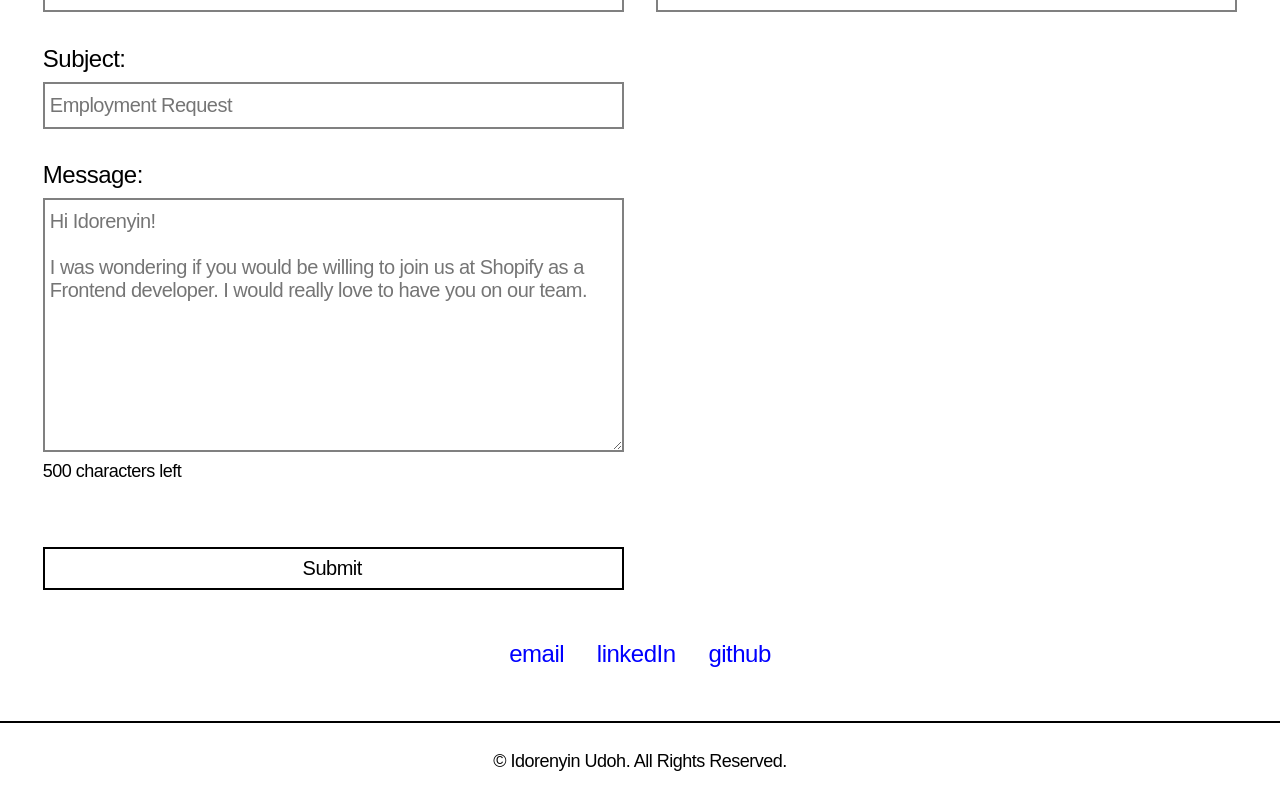
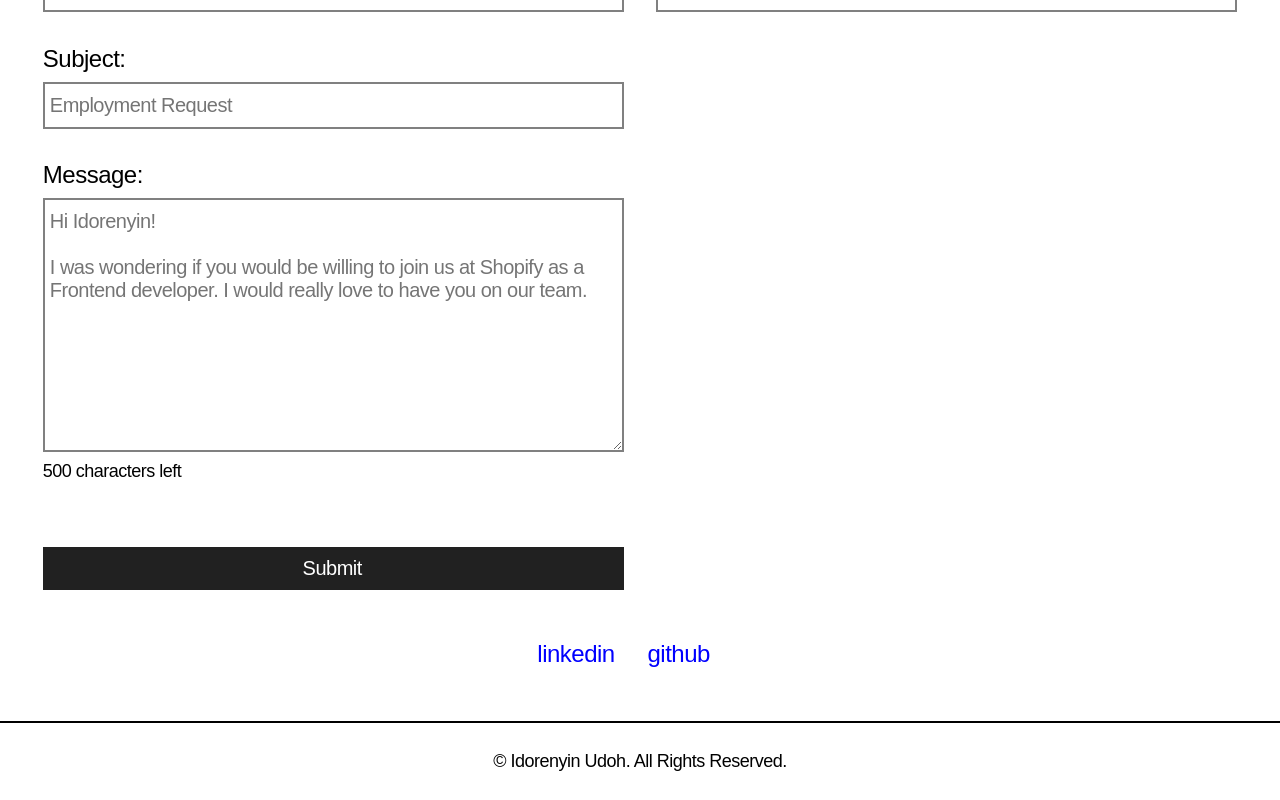
Before and after one commit to idorenyinudoh/iudoh.me, a Vue app: page / in a window 1280 px wide. In both pictures the pointer is over the button "Submit". Shown: the part 2593-3393 px from the top of the page. Built offline with nearby package versions, Linux system fonts and the light colour scheme.

Commit message:
edit hover and focus states of submit button and remove email link

```diff
--- a/src/views/Home.vue
+++ b/src/views/Home.vue
@@ -44,8 +44,7 @@ section#contact.left-heading
             textarea(maxlength="500", rows="10", name="message", id="message", placeholder="Hi Idorenyin!\n\nI was wondering if you would be willing to join us at Shopify as a Frontend developer. I would really love to have you on our team.", required, v-model="message", @input="getCharactersLeft")
         button(type="submit") Submit
     #socials
-        p: a(href="mailto:idorenyinudoh10@outlook.com", target="_blank") email
-        p: a(href="https://linkedin.com/in/idorenyinudoh", target="_blank") linkedIn
+        p: a(href="https://linkedin.com/in/idorenyinudoh", target="_blank") linkedin
         p: a(href="https://github.com/idorenyinudoh", target="_blank") github
 Footer
 </template>
@@ -280,7 +279,9 @@ button {
 }
 button:hover, button:focus {
     outline: none;
-    border-color: #000;
+    border-color: #212121;
+    background: #212121;
+    color: #fff;
 }
 #socials {
     display: grid;
```
